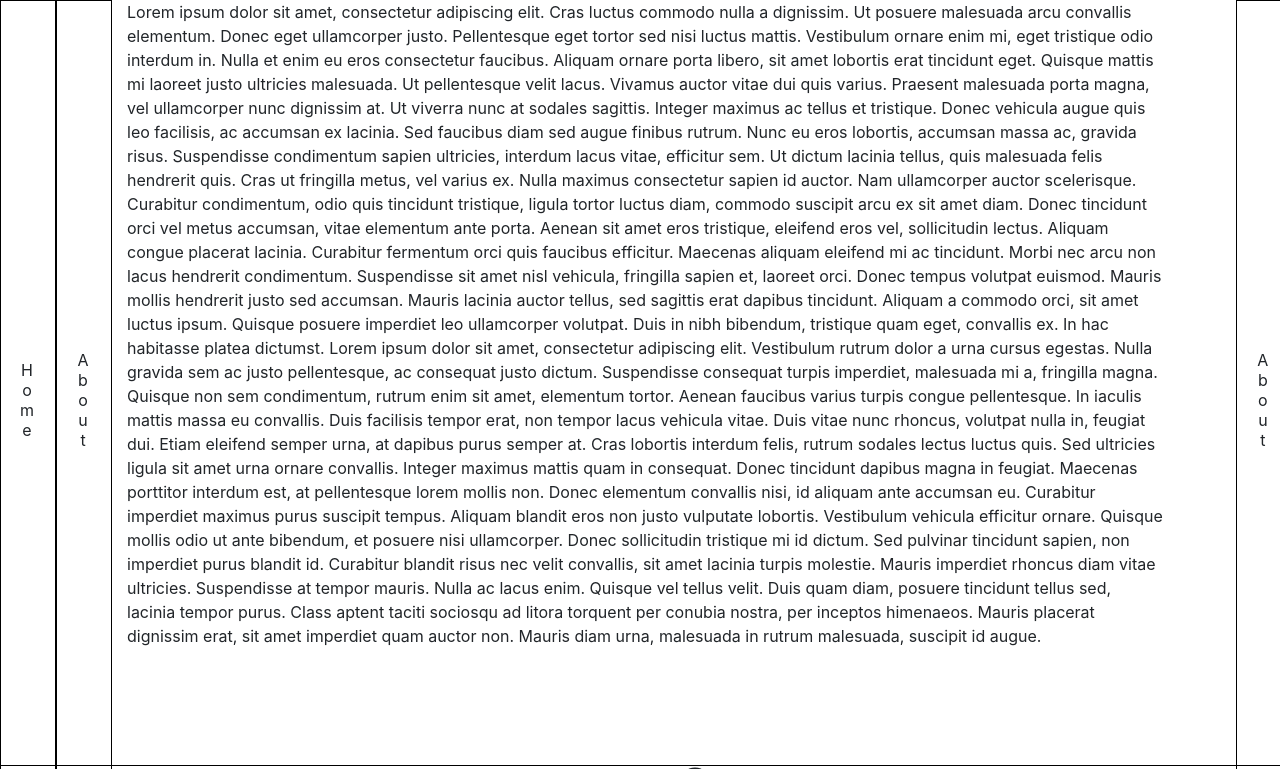
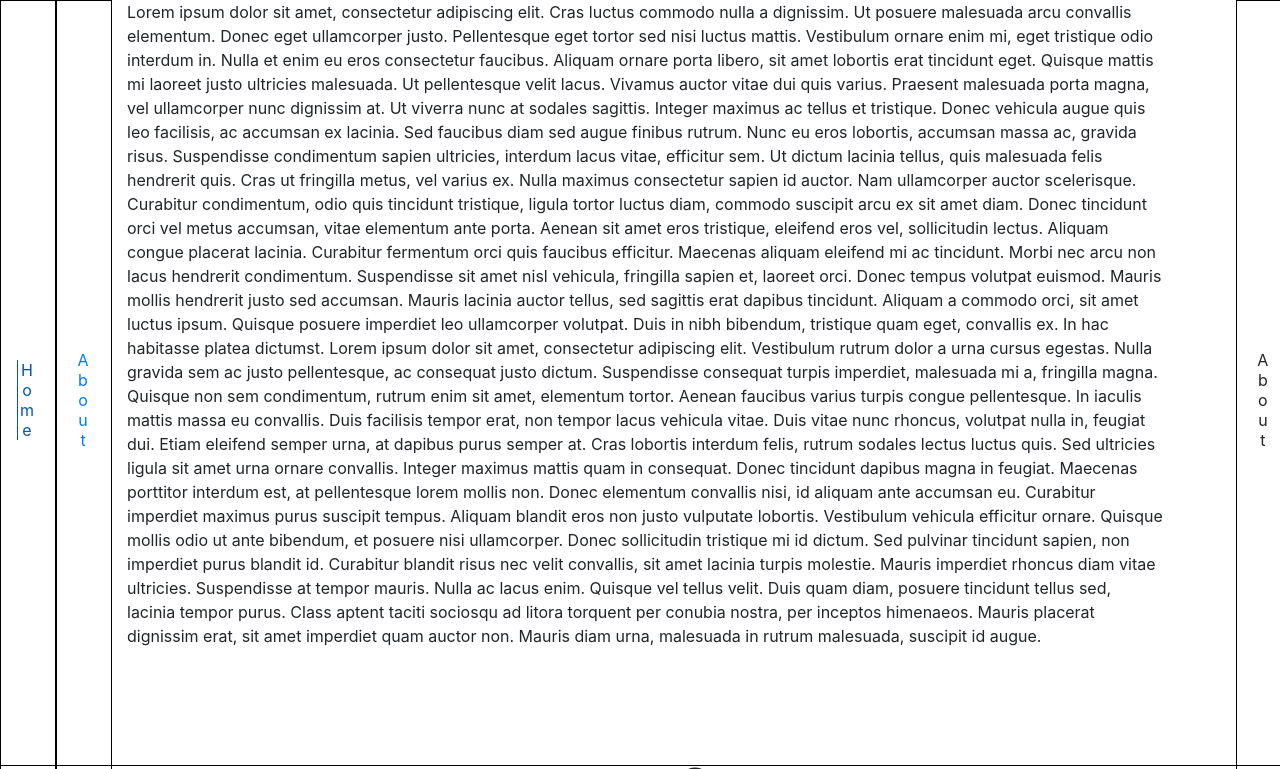
Before and after one commit to DanRowe/drowe-dev, a Gatsby site: page / in a window 1280 px wide. Shown: the top 769 px of the page. Built offline with nearby package versions, Linux system fonts and the light colour scheme; Gatsby itself is replaced by a stand-in of ours.

Commit message:
Added links on column elements

```diff
--- a/src/components/Nav/nav.js
+++ b/src/components/Nav/nav.js
@@ -4,7 +4,7 @@
 import Row from 'react-bootstrap/Row'
 import Col from 'react-bootstrap/Col'
 import { NavColumn } from './nav-column'
-import { StaticQuery, graphql } from "gatsby";
+import { StaticQuery, graphql, Link } from "gatsby";
 
 export default({children}) => (
   <StaticQuery
@@ -27,7 +27,7 @@
         {/* active page and before */}
         <Col className="p-0 d-inline-flex">
           {data.site.siteMetadata.menuLinks.map(link => (
-            <NavColumn>{link.name}</NavColumn>
+            <Link to={link.link}><NavColumn>{link.name}</NavColumn></Link>
           ))}
         </Col>
         {/* page content */}
```
